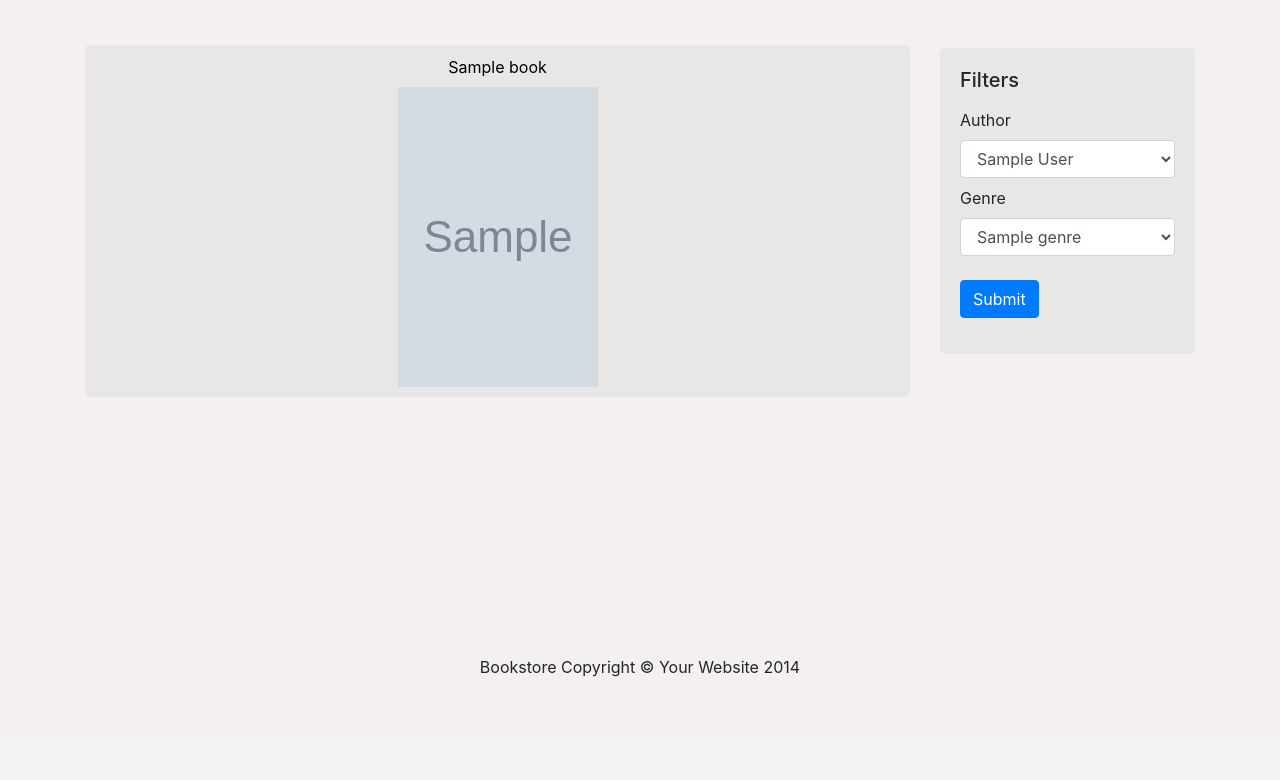
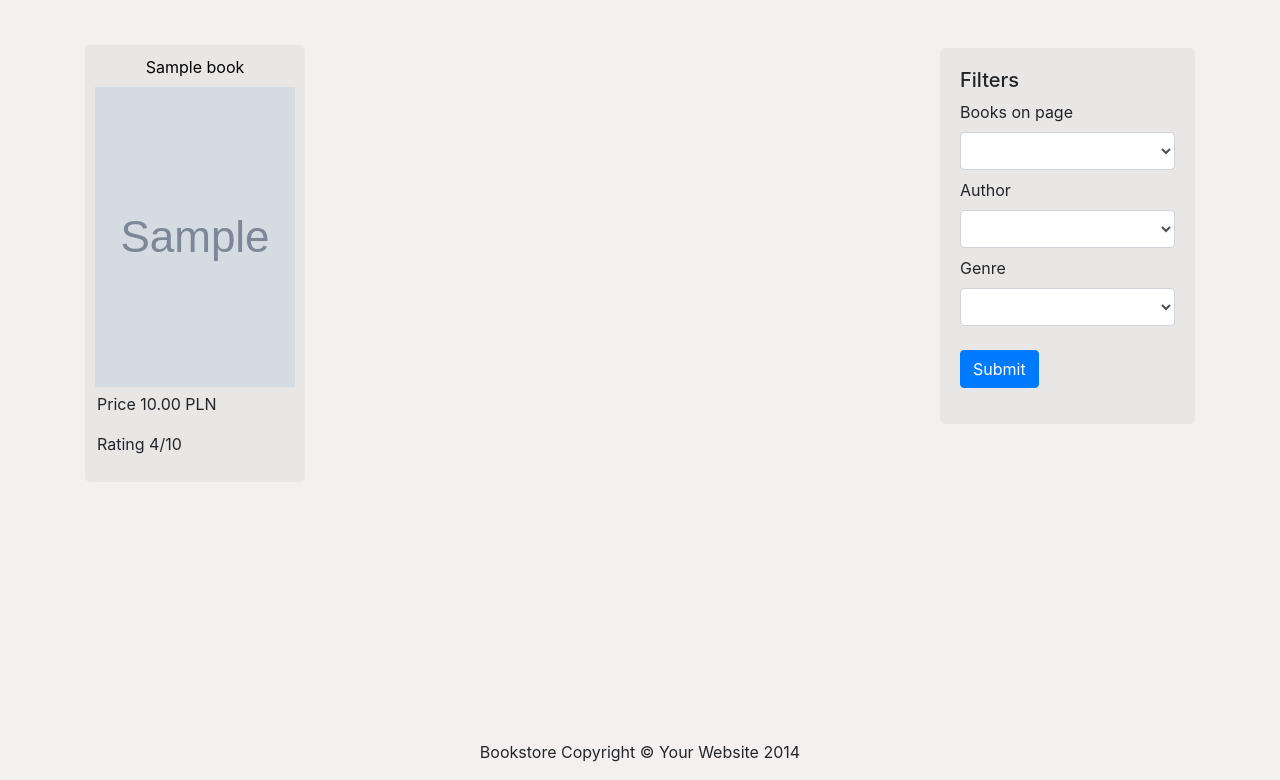
Before and after one commit to tomekmatuszewski/Django_Bookstore, a Django app: page /bookstore/ in a window 1280 px wide. Shown: the part 62-842 px from the top of the page. Before the commit the page ends 739 px from the top, so only its background shows below. Run offline with Django 3.2, Linux system fonts and the light colour scheme; tables that the repository leaves empty hold one stand-in row (values such as "Sample post"); grey boxes marked "Sample" are stand-in pictures; some libraries are stand-ins or nearby versions.

Commit message:
filters, pagination

```diff
--- a/books/static/books/books.css
+++ b/books/static/books/books.css
@@ -9,9 +9,15 @@
 }
 
 #book-list .column{
-    flex: 33.33%;
+    margin-right: 20px;
     text-align: center;
     padding: 15px;
+}
+
+#book-list .book-price-rating p{
+    margin-top: 5px;
+    margin-left: 2px;
+    text-align: left;
 }
 
 #book-list img{
--- /dev/null
+++ b/books/static/books/keep_pagination.js
@@ -0,0 +1,9 @@
+$(function() {
+    if (localStorage.getItem('pagination')) {
+        $("#pagination option").eq(localStorage.getItem('pagination')).prop('selected', true);
+    }
+
+    $("#pagination").on('change', function() {
+        localStorage.setItem('pagination', $('option:selected', this).index());
+    });
+});
--- a/books/templates/books/books.html
+++ b/books/templates/books/books.html
@@ -11,6 +11,10 @@
                     <div class="jumbotron">
                         <a class="book-detail-a" href="{% url 'book-detail' book.pk %}">{{ book.title }}</a>
                         <img src="{{ book.image.url }}" width="200" height="300"/>
+                        <div class="book-price-rating">
+                            <p>Price {{ book.price }} PLN</p>
+                            <p>Rating {{ book.rating }}/10</p>
+                        </div>
                     </div>
                 </div>
             {% endfor %}
@@ -20,25 +24,36 @@
     <div class="col-md-3 mt-5">
         <div class="jumbotron">
             <h5>Filters</h5>
-            <form method="post">
+            <form method="get">
                 <div class="form-group">
-                    {% csrf_token %}
-                    <label class="mt-2">Author</label>
-                    <select class="form-control">
+{#                    {% csrf_token %}#}
+                    <label for="pagination">Books on page</label>
+                    <select id="pagination" name="paginate_by" class="form-control">
+                        <option></option>
+                        <option value="1">1</option>
+                        <option value="3">3</option>
+                        <option value="6">6</option>
+                        <option value="9">9</option>
+                        <option value="12">12</option>
+                    </select>
+                    <label for="author" class="mt-2">Author</label>
+                    <select id="author" name="author" class="form-control">
+                        <option></option>
                         {% for author in authors %}
                             <option>{{ author }}</option>
                         {% endfor %}
                     </select>
 
-                    <label class="mt-2">Genre</label>
-                    <select class="form-control">
+                    <label for="genre" class="mt-2">Genre</label>
+                    <select id="genre" name="genre" class="form-control">
+                        <option></option>
                         {% for genre in genres %}
                             <option>{{ genre }}</option>
                         {% endfor %}
                     </select>
 
 
-                    <button type="submit" class="btn btn-primary mt-4">Submit</button>
+                    <button onclick="addPagination();" type="submit" class="btn btn-primary mt-4">Submit</button>
                 </div>
             </form>
         </div>
--- a/books/views/views.py
+++ b/books/views/views.py
@@ -2,6 +2,7 @@ from django.urls import reverse_lazy
 from django.views.generic import ListView, CreateView, DetailView, UpdateView, DeleteView
 from books.models import Book, Genre, Author
 from books.forms import BookForm
+
 
 
 class BookListView(ListView):
@@ -9,13 +10,32 @@ class BookListView(ListView):
     template_name = "books/books.html"
     context_object_name = "books"
     ordering = ["title"]
-    paginate_by = 6
+    paginate_by = 3
+
+    def get_queryset(self):
+        genre = self.request.GET.get('genre')
+        author = self.request.GET.get('author')
+        if genre:
+            new_context = self.model.objects.filter(genre=Genre.objects.get(name=genre))
+            return new_context
+        elif author:
+            first_name = author.split(' ')[0]
+            last_name = author.split(' ')[1]
+            new_context = self.model.objects.filter(author=Author.objects.get(first_name=first_name,
+                                                                              last_name=last_name))
+            return new_context
+        else:
+            return super().get_queryset()
 
     def get_context_data(self, *, object_list=None, **kwargs):
         context = super().get_context_data(**kwargs)
         context['genres'] = Genre.objects.all()
         context['authors'] = Author.objects.all()
         return context
+
+    def get_paginate_by(self, queryset):
+        super().get_paginate_by(queryset)
+        return self.request.GET.get('paginate_by', self.paginate_by)
 
 
 class BookCreateView(CreateView):
--- a/templates/base.html
+++ b/templates/base.html
@@ -103,5 +103,7 @@
             </div>
             <!-- /.row -->
       </footer>
+
+    <script type="text/javascript" src="{% static 'books/keep_pagination.js' %}"></script>
     </body>
 </html>
```
